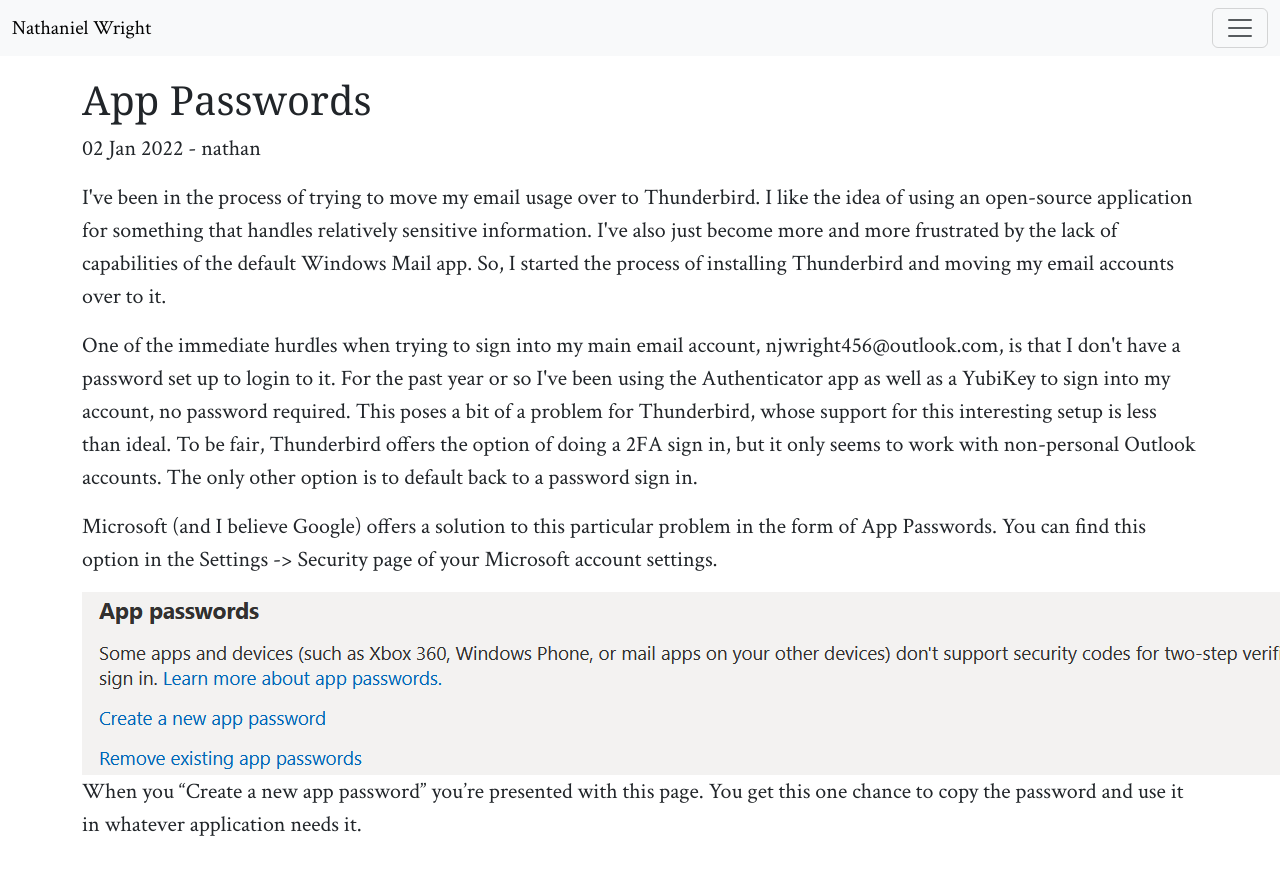
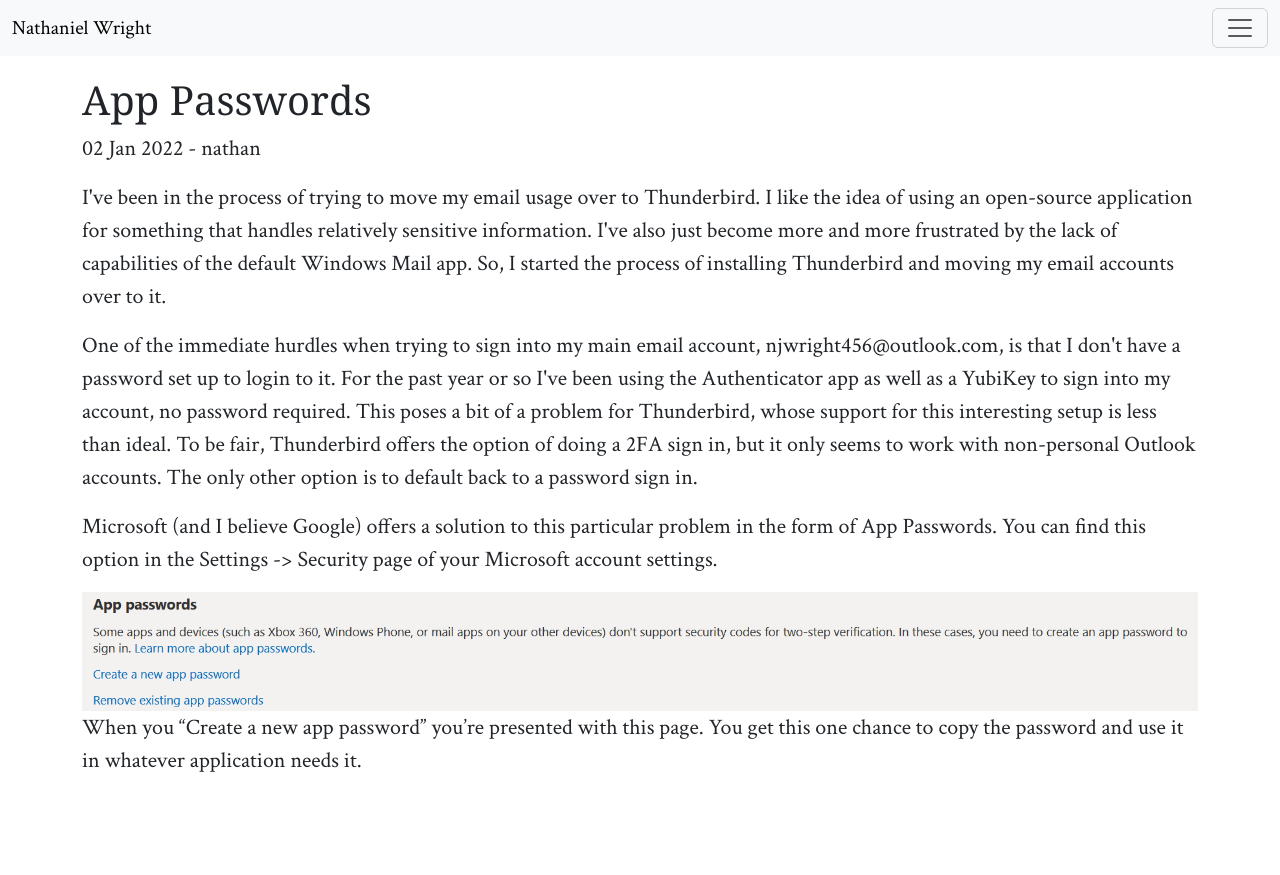
Before and after one commit to N8-Wright/nathanieljwright.github.io, a Jekyll site: the page built from _posts/2022-01-02-App-passwords.html, in a window 1280 px wide. Shown: the top 875 px of the page. Built offline with Jekyll 4.4.1, drawn with Linux system fonts in a browser that asks for light colours; some web fonts are replaced.

Commit message:
Fixed links in testing

```diff
--- a/_config.yml
+++ b/_config.yml
@@ -8,5 +8,3 @@
 sass:
   load_paths:
     - _sass
-
-site.url: https://n8-wright.github.io/nathanieljwright.github.io
--- a/_includes/navigation.html
+++ b/_includes/navigation.html
@@ -1,6 +1,6 @@
 <nav class="navbar navbar-light bg-light" aria-label="Site Navigation">
     <div class="container-fluid">
-        <a class="navbar-brand" href="/">Nathaniel Wright</a>
+        <a class="navbar-brand" href="{{ site.baseurl}}/">Nathaniel Wright</a>
         <button class="navbar-toggler" type="button" data-bs-toggle="collapse" data-bs-target="#siteNavbar" aria-controls="siteNavbar" aria-expanded="false" aria-label="Toggle navigation">
             <span class="navbar-toggler-icon"></span>
         </button>
@@ -8,7 +8,7 @@
             <ul class="navbar-nav me-auto mb-2">
                 {% for item in site.data.navigation %}
                     <li class="nav-item">
-                        <a class="nav-link{% if page.url == item.link %} active{% endif %}"{% if page.url == item.link %} aria-current="page"{% endif %} href="{{ site.url}}{{ item.link }}">
+                        <a class="nav-link{% if page.url == item.link %} active{% endif %}"{% if page.url == item.link %} aria-current="page"{% endif %} href="{{ site.baseurl }}{{ item.link }}">
                             {{ item.name }}
                         </a>
                     </li>
--- a/_layouts/default.html
+++ b/_layouts/default.html
@@ -5,7 +5,7 @@
     <head>
         <meta charset="utf-8">
         <title>{{ page.title }}</title>
-        <link rel="stylesheet" href="/assets/css/styles.css">
+        <link rel="stylesheet" href="{{ site.baseurl }}/assets/css/styles.css">
         <link href="https://cdn.jsdelivr.net/npm/bootstrap@5.3.0-alpha1/dist/css/bootstrap.min.css" rel="stylesheet" integrity="sha384-GLhlTQ8iRABdZLl6O3oVMWSktQOp6b7In1Zl3/Jr59b6EGGoI1aFkw7cmDA6j6gD" crossorigin="anonymous">
         <script src="https://cdn.jsdelivr.net/npm/bootstrap@5.3.0-alpha1/dist/js/bootstrap.bundle.min.js" integrity="sha384-w76AqPfDkMBDXo30jS1Sgez6pr3x5MlQ1ZAGC+nuZB+EYdgRZgiwxhTBTkF7CXvN" crossorigin="anonymous"></script>
         <link href="https://fonts.googleapis.com/css?family=Allerta" rel="stylesheet">
--- a/_posts/2022-01-02-App-passwords.html
+++ b/_posts/2022-01-02-App-passwords.html
@@ -22,6 +22,6 @@
     find this option in the Settings -> Security page of your Microsoft account settings.
 </p>
 
-<img src="/assets/images/T5tdda.png"></img>
+<img class="img-fluid" src="{{ site.baseurl }}/assets/images/T5tdda.png"></img>
 
 <p>When you “Create a new app password” you’re presented with this page. You get this one chance to copy the password and use it in whatever application needs it.</p>
--- a/index.html
+++ b/index.html
@@ -8,5 +8,5 @@
 {% for post in site.posts limit:2 %}
     <h4>{{post.title}}</h4>
     {{ post.excerpt }}
-    <a href="{{post.url}}">Continue reading...</a>
+    <a href="{{ site.baseurl }}{{ post.url }}">Continue reading...</a>
 {% endfor %}
```
